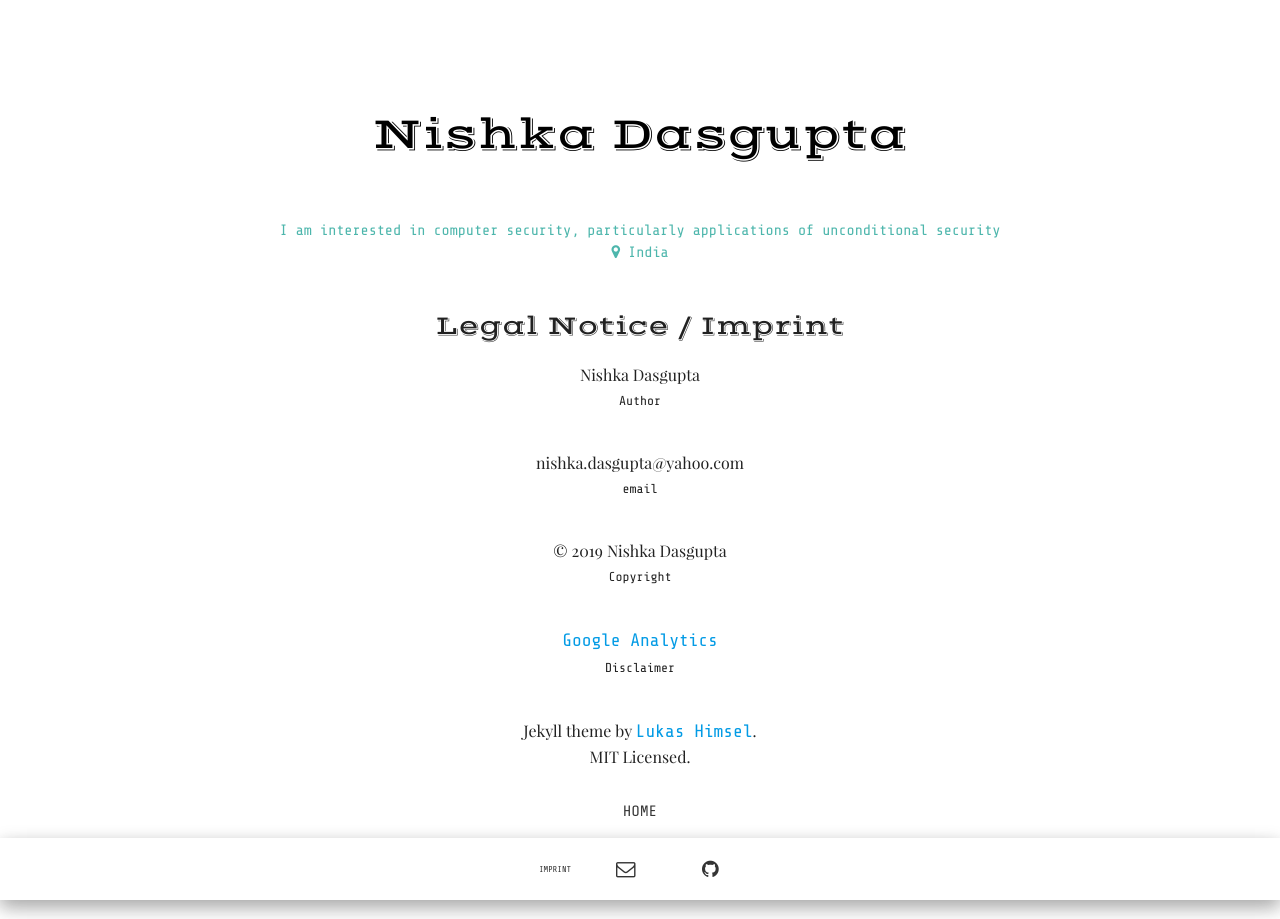
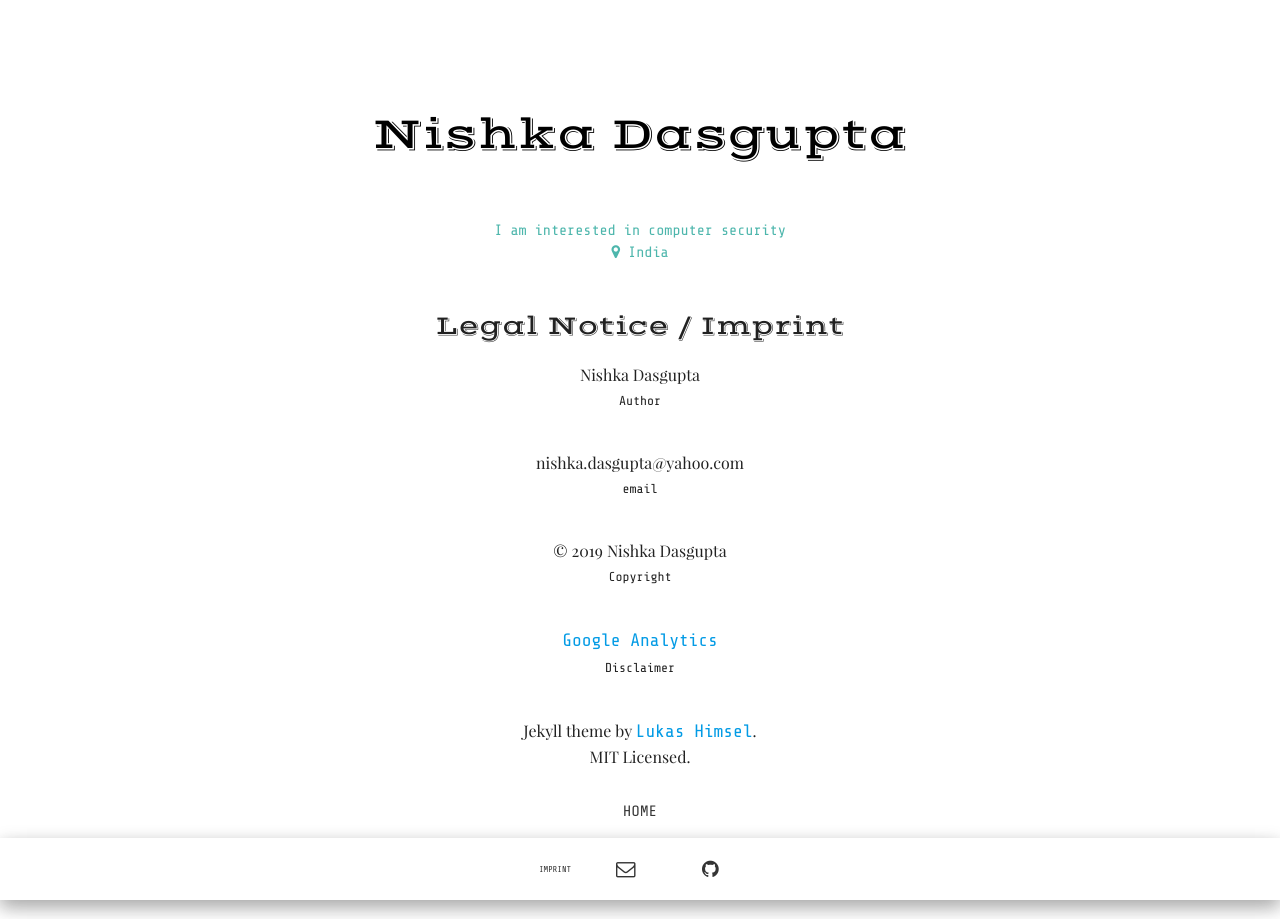
Before and after one commit to lukas-h/material-theme, a Jekyll site: the page built from imprint.html, in a window 1280 px wide. Built offline with Jekyll 4.4.1, drawn with Linux system fonts in a browser that asks for light colours; some web fonts are replaced.

Commit message:
Update _config.yml

```diff
--- a/_config.yml
+++ b/_config.yml
@@ -1,6 +1,6 @@
 title: "Nishka Dasgupta"
 description: "Computer Security"
-about: "I am interested in computer security, particularly applications of unconditional security"
+about: "I am interested in computer security"
 location: "India"
 email: nishka.dasgupta@yahoo.com
 baseurl: "/"
```
